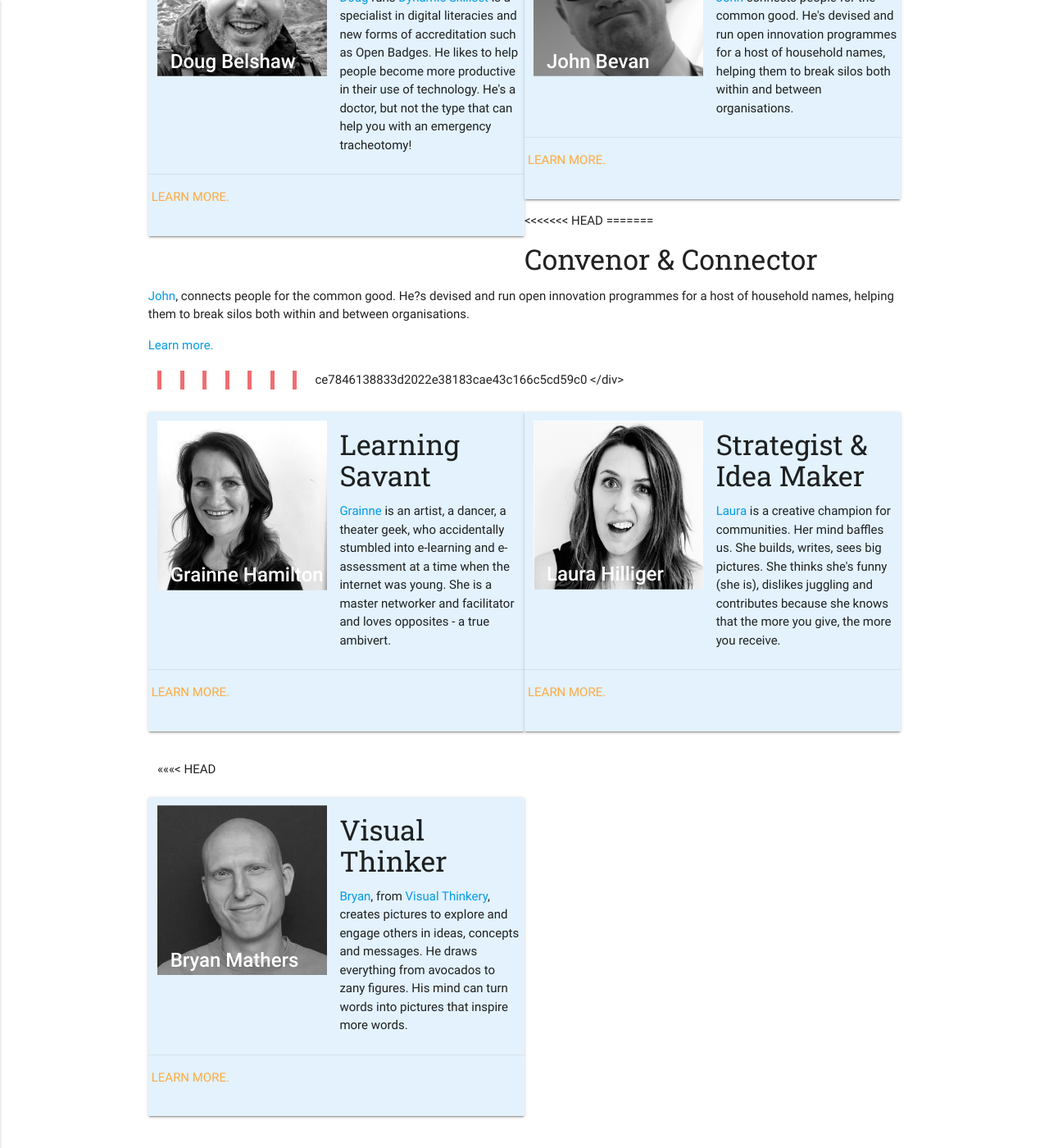
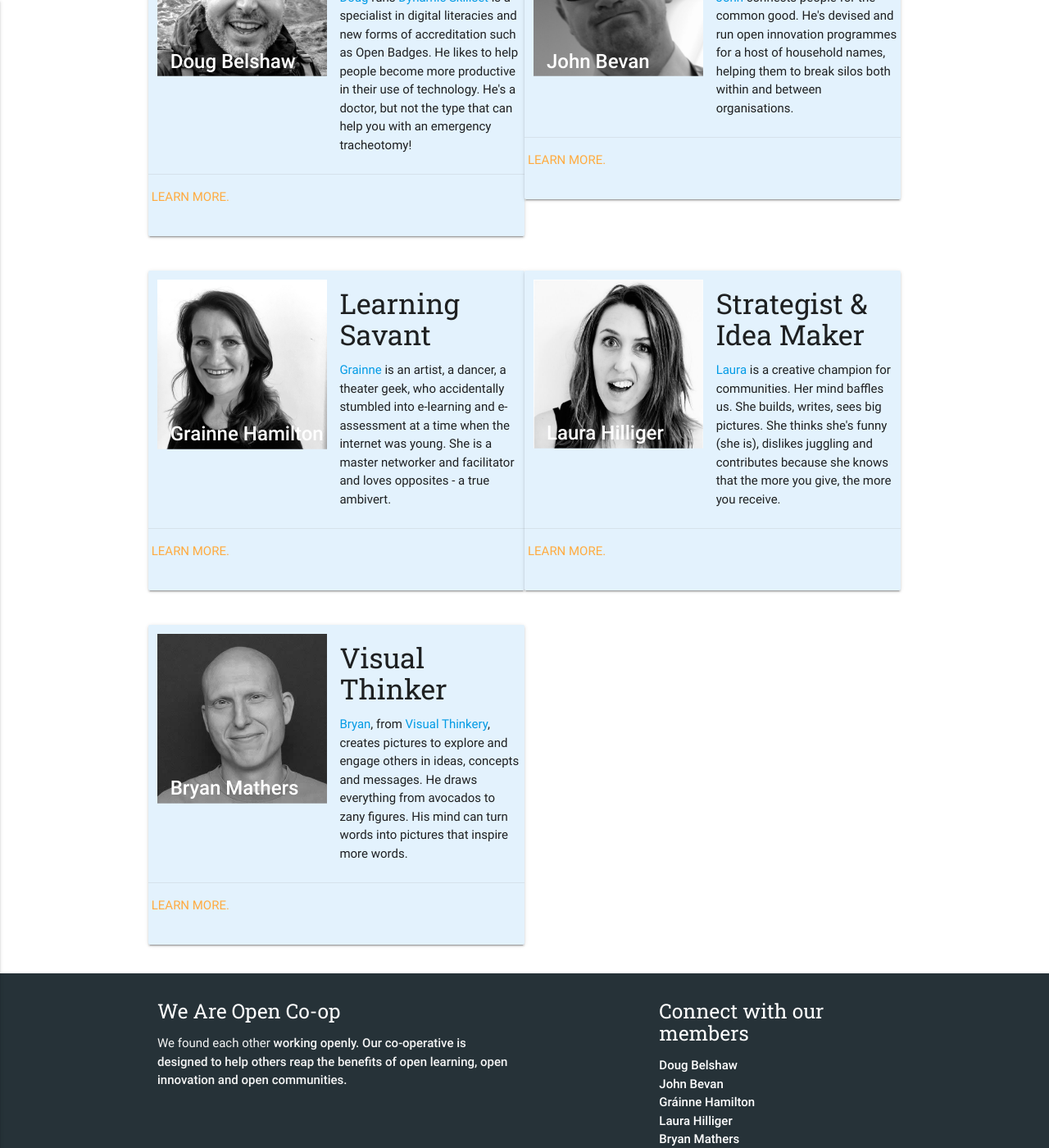
Before and after one commit to weareopen/staging, a Jekyll site: the page built from who.md, in a window 1280 px wide and 1400 px high, scrolled down 732 px. Shown: the whole window at 82% size. Built offline with Jekyll 4.4.1, drawn with Linux system fonts in a browser that asks for light colours; some of the changed text lies outside the part shown.

Commit message:
fixing merge conflict on member page

```diff
--- a/who.md
+++ b/who.md
@@ -1,6 +1,6 @@
 ---
 layout: page
-title: Who we are
+title: who we are
 permalink: /who/
 heading: We love our members
 intro-text: We're here to change the world. Working openly is our way of doing that - moving people and organisations from ordinary to extraordinary. We are thinkers and writers, philosophers and makers. We're technologists, philanthropists and community-minded folks. We are open and engaged, get to know us. We're friendly too :)
@@ -43,17 +43,6 @@ img: innovation-swat-team.png
                     </div>
                 </div>
         </div>
-<<<<<<< HEAD
-=======
-        <div class="card-content">
-	        <h4>Convenor &amp; Connector</h4>
-			<p><a href="http://twitter.com/bevangelist">John</a>, connects people for the common good. He?s devised and run open innovation programmes for a host of household names, helping them to break silos both within and between organisations.</p>
-		</div>
-        <div class="card-action">
-			<a href="http://bevangelist.uk">Learn more.</a>
-		</div>
-      </div>
->>>>>>> ce7846138833d2022e38183cae43c166c5cd59c0
     </div>
 
 <div class="row">
@@ -94,7 +83,6 @@ img: innovation-swat-team.png
                 </div>
         </div>
     </div>
-<<<<<<< HEAD
 
 <div class="row">
         <div class="col s12 m6 l6 card blue lighten-5">
@@ -115,6 +103,3 @@ img: innovation-swat-team.png
                 </div>
         </div>
     </div>
-=======
-</div>
->>>>>>> ce7846138833d2022e38183cae43c166c5cd59c0
```
Also changed, not shown: 1 other file.
